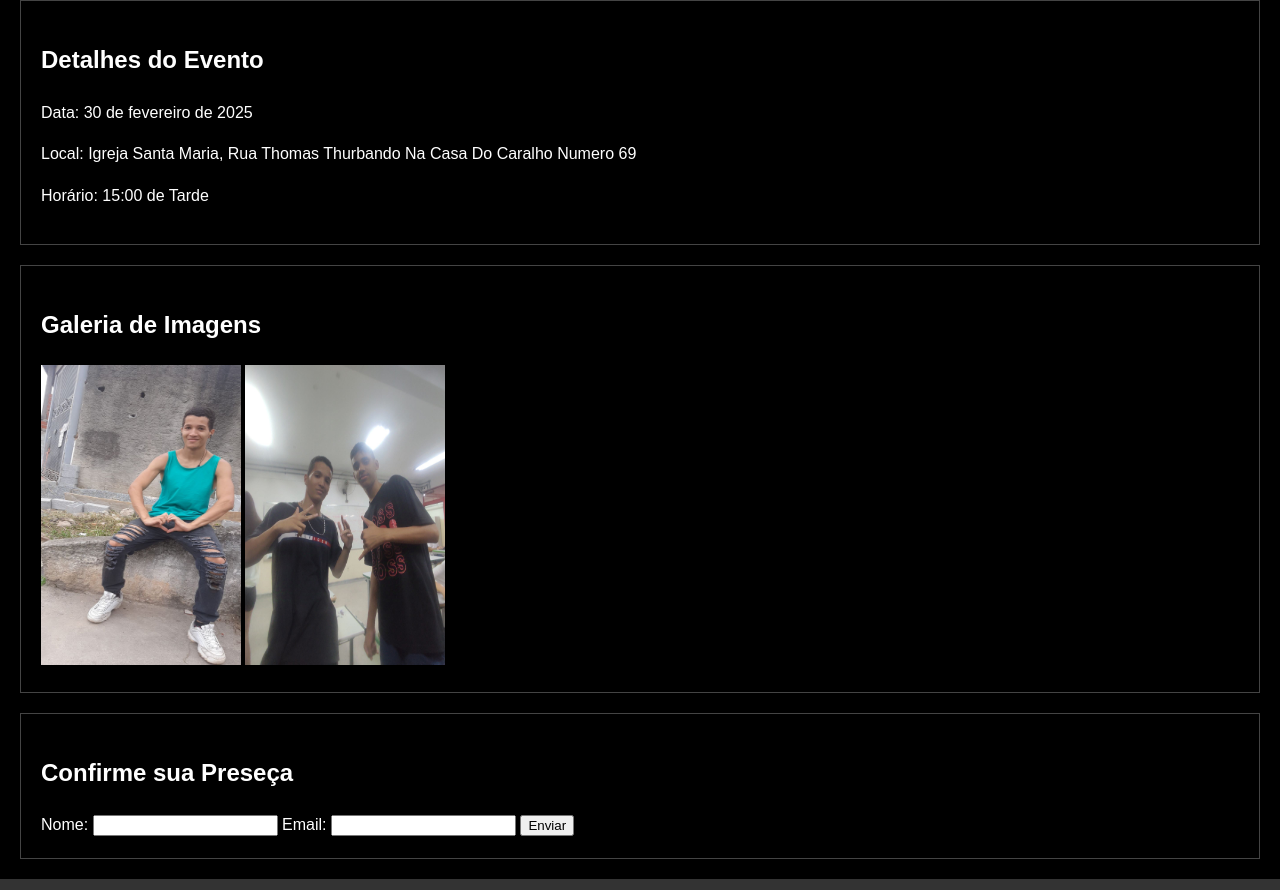
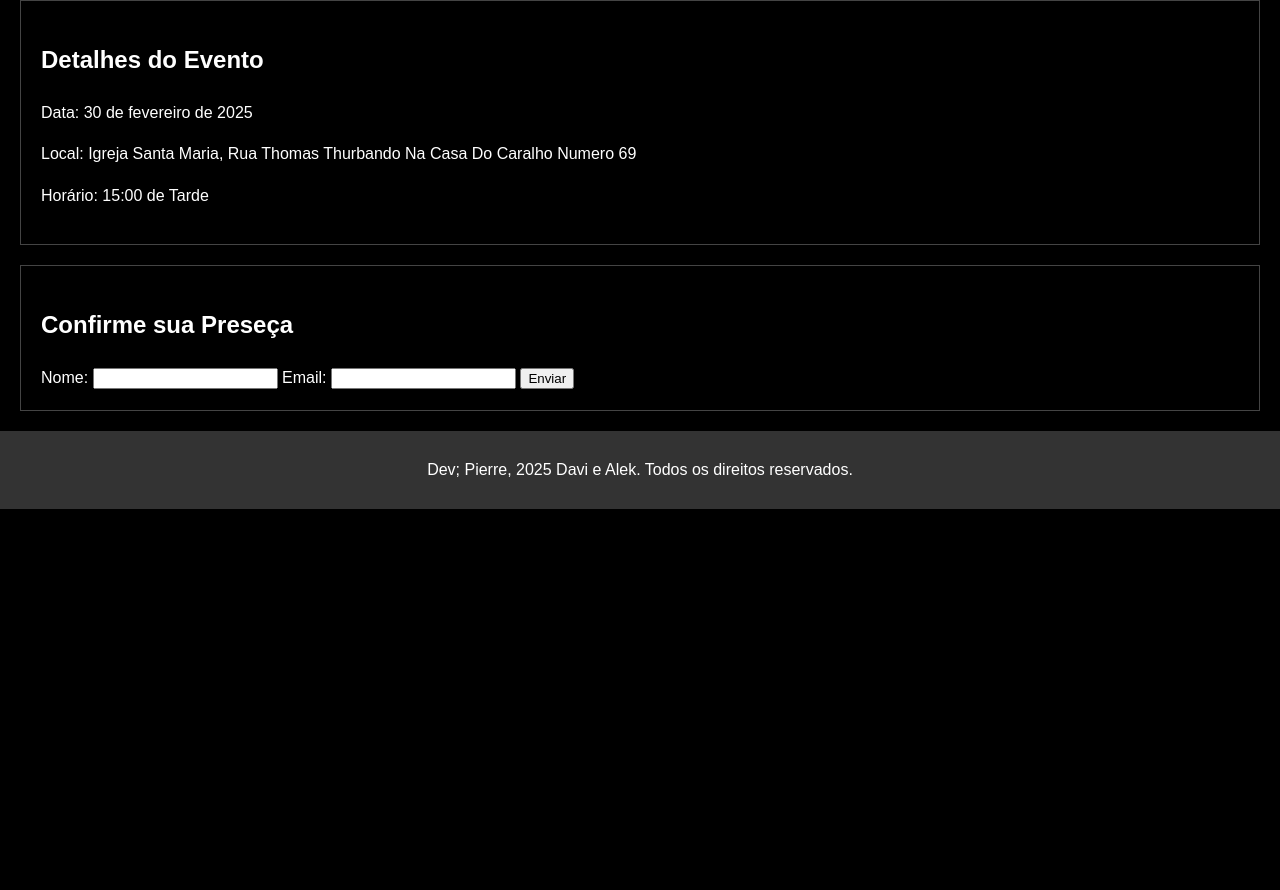
Before and after one commit to pierreBraz4/casamento, a plain HTML site: page index.html in a window 1280 px wide. Shown: the part 377-1267 px from the top of the page. After the commit the page ends 886 px from the top, so only its background shows below. Drawn offline with Linux system fonts and the light colour scheme.

Commit message:
Add files via upload

```diff
--- a/index.html
+++ b/index.html
@@ -30,14 +30,6 @@
         <p>Horário: 15:00 de Tarde</p>
     </section>
 
-    <section id="imagens">
-        <h2>Galeria de Imagens</h2>
-        <div class="image-gallery">
-            <img src="/img/1000016766.jpg" width="200" height="300" alt="imagem 1">
-            <img src="/img/1730841220365.jpg" width="200" height="300" alt="imagem 2">
-        </div>
-    </section>
-
     <section id="rsvp">
         <h2>Confirme sua Preseça</h2>
         <form action="rsvp-form">
```
